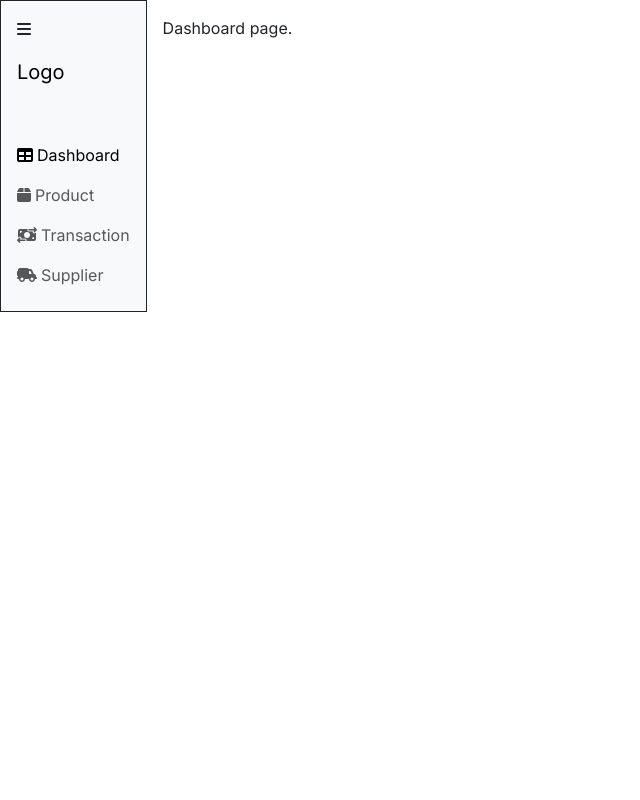
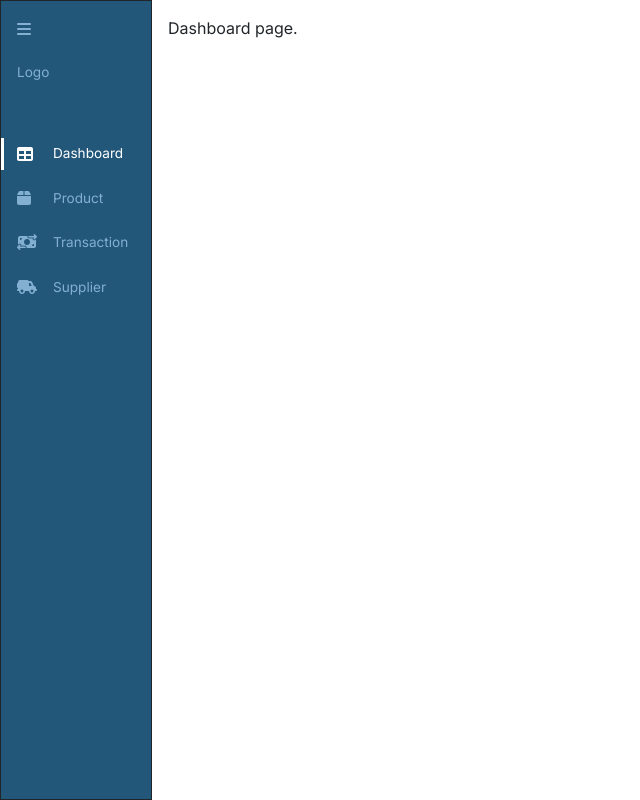
Before and after one commit to yitmeng00/inventory-mgmt-sys, a PHP site: page / in a window 1280 px wide. Shown: the whole page, without its empty margins (0-640 px from the left). Run offline with PHP 8.4, Linux system fonts and the light colour scheme.

Commit message:
Added styling for navbar

```diff
--- a/assets/css/main.css
+++ b/assets/css/main.css
@@ -5,8 +5,72 @@
     --secondary-color: #38a3a5;
     --tertiary-clor: #184e77;
     --primary-font: "Inter", sans-serif;
+    --navbar-font-color: #83afd1;
 }
 
 body {
     font-family: var(--primary-font) !important;
 }
+
+.ims__body-container {
+    height: 100vh;
+}
+
+.active,
+.active i {
+    color: white !important;
+}
+
+.active::before {
+    content: "";
+    position: absolute;
+    left: 0;
+    width: 0.2rem;
+    height: 2rem;
+    background-color: white;
+}
+
+/** Navbar **/
+.ims__navbar-content {
+    width: 9.5rem;
+    transition: 0.3s ease-in-out;
+    background-color: var(--primary-color);
+}
+
+.ims__collapsible-navbar {
+    width: 3.3rem;
+}
+
+.ims__navbar-content a {
+    font-size: 0.85rem;
+    display: grid;
+}
+
+.ims__navbar-content a,
+.ims__navbar-content i {
+    color: var(--navbar-font-color);
+    transition: color 0.2s ease-in-out;
+}
+
+.ims__navbar-content a:hover,
+.ims__navbar-content a:hover i,
+.ims__navbar-content i:hover {
+    color: white;
+}
+
+.ims__navbar-link-container {
+    width: 8rem;
+}
+
+.ims__navbar-link-container ul {
+    gap: 0.5rem;
+}
+
+.ims__navbar-logo-container {
+    width: 2rem;
+}
+
+.ims__navbar-logo-container .ims__navbar-icon {
+    cursor: pointer;
+    font-size: 1rem;
+}
```
